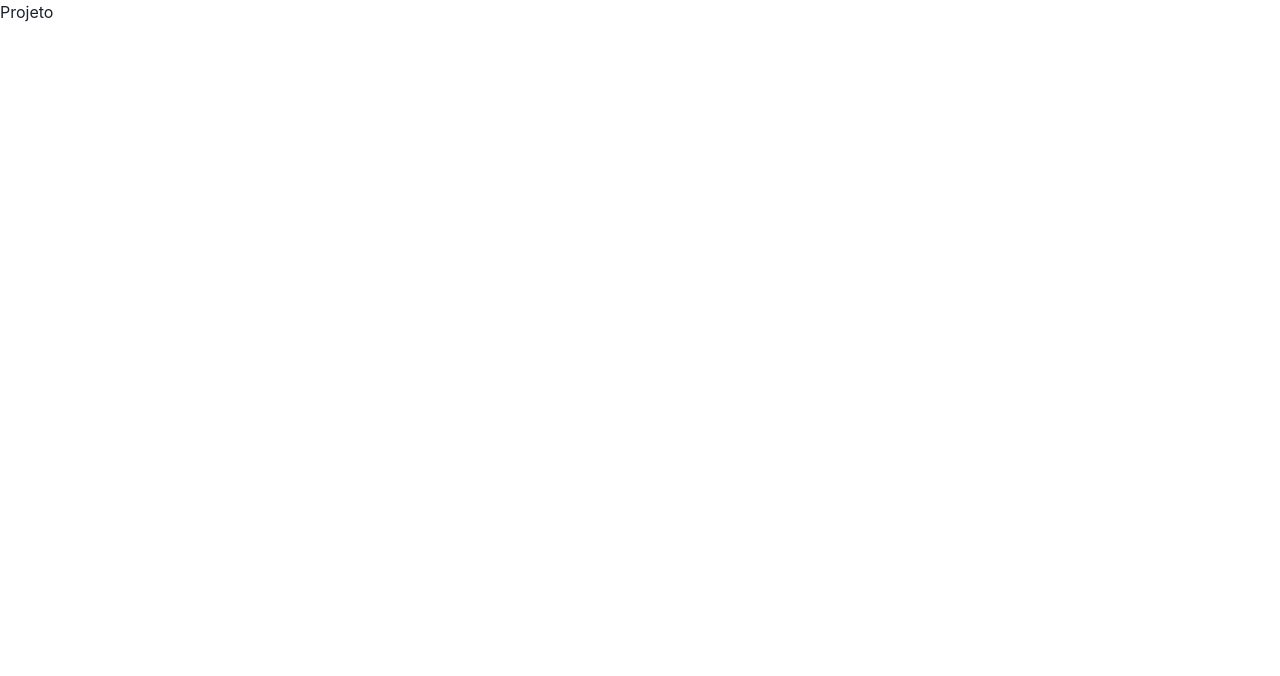
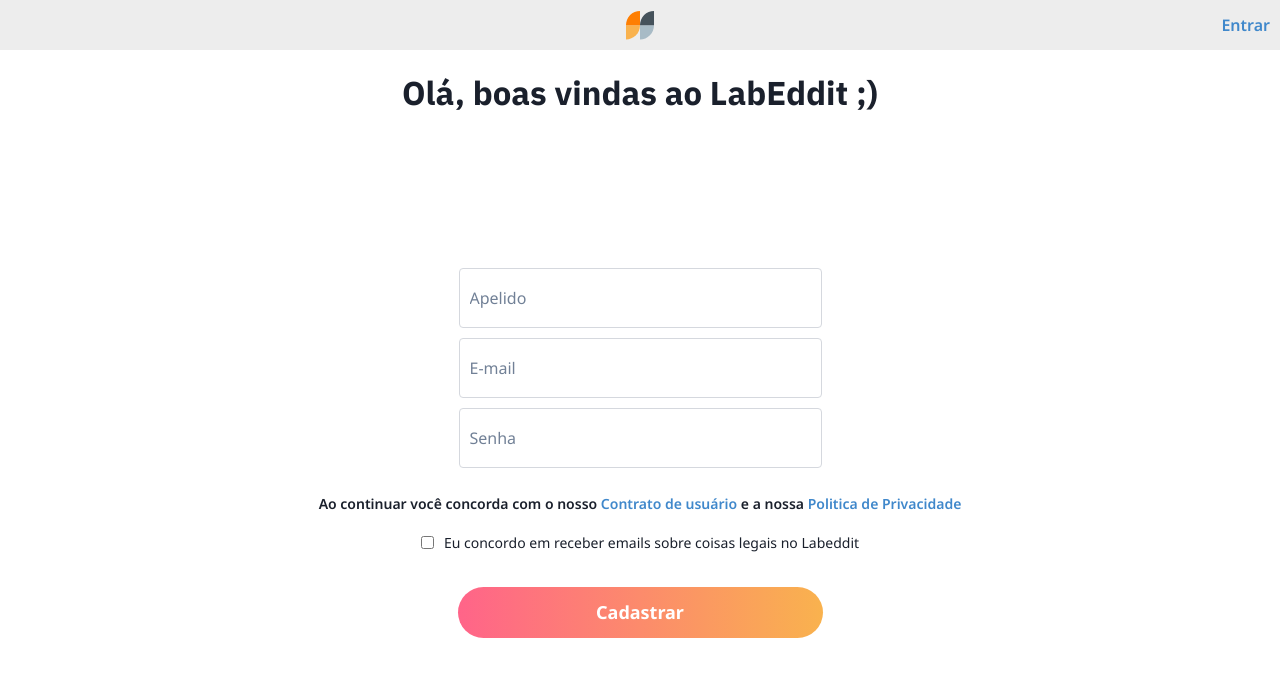
Before and after one commit to sampguilherme/labeddit-frontend, a React (Create React App) app: page /signup in a window 1280 px wide. Shown: the top 676 px of the page. Built offline with nearby package versions, Linux system fonts and the light colour scheme; no server answers.

Commit message:
signup finalizado

```diff
--- a/package.json
+++ b/package.json
@@ -9,6 +9,7 @@
     "@testing-library/jest-dom": "^5.16.5",
     "@testing-library/react": "^13.4.0",
     "@testing-library/user-event": "^13.5.0",
+    "axios": "^1.3.4",
     "framer-motion": "^10.2.3",
     "react": "^18.2.0",
     "react-dom": "^18.2.0",
--- a/public/index.html
+++ b/public/index.html
@@ -13,7 +13,7 @@
 
     <link rel="preconnect" href="https://fonts.googleapis.com">
     <link rel="preconnect" href="https://fonts.gstatic.com" crossorigin>
-    <link href="https://fonts.googleapis.com/css2?family=IBM+Plex+Sans:wght@300;700&family=Noto+Sans:wght@700&display=swap" rel="stylesheet">
+    <link href="https://fonts.googleapis.com/css2?family=IBM+Plex+Sans:wght@300;700&family=Noto+Sans:wght@400;600;700&display=swap" rel="stylesheet">
     <!--
       manifest.json provides metadata used when your web app is installed on a
       user's mobile device or desktop. See https://developers.google.com/web/fundamentals/web-app-manifest/
@@ -28,7 +28,7 @@
       work correctly both with client-side routing and a non-root public URL.
       Learn how to configure a non-root public URL by running `npm run build`.
     -->
-    <title>React App</title>
+    <title>Labeddit</title>
   </head>
   <body>
     <noscript>You need to enable JavaScript to run this app.</noscript>
--- /dev/null
+++ b/src/components/Header/Header.js
@@ -0,0 +1,17 @@
+import { A, LogoHeader, PrincipalDiv } from "./HeaderStyle"
+import Logo from "../../assets/logo-labeddit.svg"
+import { useNavigate } from "react-router-dom"
+import { goToLoginPage } from "../../Router/coordinator"
+
+
+export const Header = () => {
+
+    const navigate = useNavigate()
+
+    return (
+        <PrincipalDiv>
+            <img src={Logo} alt="Logo labeddit"/>
+            <A href="#" onClick={() => goToLoginPage(navigate)}>Entrar</A>
+        </PrincipalDiv>
+    )
+}
--- /dev/null
+++ b/src/components/Header/HeaderStyle.js
@@ -0,0 +1,27 @@
+import styled from "styled-components";
+
+export const PrincipalDiv = styled.div`
+    display: flex;
+    align-items: center;
+    justify-content: center;
+    width: 100vw;
+    height: 50px;
+    background-color: #ededed;
+    position: relative;
+`
+
+export const LogoHeader = styled.img`
+
+`
+
+export const A = styled.a`
+    display: flex;
+    font-family: 'Noto Sans', sans-serif;
+    font-weight: 600;
+    color: #4088CB;
+    position: absolute;
+    right: 10px;
+    &:hover {
+        text-decoration: underline;
+    }
+`
--- a/src/contexts/GlobalStates.js
+++ b/src/contexts/GlobalStates.js
@@ -1,8 +1,56 @@
 import { useState } from "react";
+import axios from "axios"
 
 export const GlobalState = () => {
 
+    const [users, setUsers] = useState()
+
+    const [nickname, setNickname] = useState("")
+    const [email, setEmail] = useState("")
+    const [password, setPassword] = useState("")
+
+    const [error, setError] = useState("")
+
+    const getUsers = () => {
+        axios.get("https://labeddit-backend-ka62.onrender.com/users")
+        .then((response) => {
+            setUsers(response.data)
+        })
+        .catch((error) => {
+            console.log(error)
+        })
+    }
+
+    const createUser = async () => {
+        const body ={
+            nickname,
+            email,
+            password
+        }
+
+        await axios.post("https://labeddit-backend-ka62.onrender.com/users/signup", body)
+        .then((response) => {
+            getUsers()
+            setNickname("")
+            setEmail("")
+            setPassword("")
+            setError("")
+        })
+        .catch((error) => {
+            setError(error.response.data)
+        })
+    }
+
     return {
-
+        getUsers,
+        users,
+        createUser,
+        nickname,
+        setNickname,
+        email,
+        setEmail,
+        password,
+        setPassword,
+        error
     }
 }
--- a/src/pages/home/Home.js
+++ b/src/pages/home/Home.js
@@ -1,3 +1,15 @@
+import { useNavigate } from "react-router-dom"
+import { goToLoginPage } from "../../Router/coordinator"
+import { ButtonContinue } from "../login/LoginStyles"
+
 export const Home = () => {
 
+    const navigate = useNavigate()
+
+    return(
+        <>
+            <h1>Home</h1>
+            <ButtonContinue onClick={() => goToLoginPage(navigate)}>Login</ButtonContinue>
+        </>
+    )
 }
--- a/src/pages/login/Login.js
+++ b/src/pages/login/Login.js
@@ -1,8 +1,21 @@
-import React from "react"
+import React, { useContext, useEffect } from "react"
 import { LogoImg, PrincipalDiv, TitleH1, Span, LoginInput, DivInputs, DivButtons, ButtonContinue, Hr, ButtonSignup } from "./LoginStyles"
 import Logo from "../../assets/logo-labeddit.svg"
+import { useNavigate } from "react-router-dom"
+import { goToHomePage, goToSignupPage } from "../../Router/coordinator"
+import { GlobalContext } from "../../contexts/GlobalContext"
 
 export const Login = () => {
+
+    const context = useContext(GlobalContext)
+
+    const {
+        getUsers,
+        users
+    } = context
+
+    const navigate = useNavigate()
+
 
     return (
         <PrincipalDiv>
@@ -14,9 +27,9 @@ export const Login = () => {
                 <LoginInput placeholder="Senha" type="password"/>
             </DivInputs>
             <DivButtons>
-                <ButtonContinue>Continuar</ButtonContinue>
+                <ButtonContinue onClick={() => goToHomePage(navigate)}>Continuar</ButtonContinue>
                 <Hr/>
-                <ButtonSignup>Crie uma conta!</ButtonSignup>
+                <ButtonSignup onClick={() => goToSignupPage(navigate)}>Crie uma conta!</ButtonSignup>
             </DivButtons>
 
         </PrincipalDiv>
--- a/src/pages/login/LoginStyles.js
+++ b/src/pages/login/LoginStyles.js
@@ -33,6 +33,8 @@ export const DivInputs = styled.div`
 `
 
 export const LoginInput = styled.input`
+    font-family: 'Noto Sans', sans-serif;
+    font-weight: 400;
     border: 1px solid #D5D8DE;
     border-radius: 4px;
     height: 60px;
@@ -50,11 +52,15 @@ export const DivButtons = styled.div`
 export const ButtonContinue = styled.button`
     color: white;
     font-family: 'Noto Sans', sans-serif;
+    font-weight: 700;
     font-size: 18px;
     width: 365px;
     height: 51px;
     background: linear-gradient(90deg, #FF6489 0%, #F9B24E 100%);
     border-radius: 27px;
+    &:hover{
+        opacity: 90%;
+    }
 `
 
 export const Hr = styled.hr`
@@ -64,10 +70,14 @@ export const Hr = styled.hr`
 export const ButtonSignup = styled.button`
     color: #FE7E02;
     font-family: 'Noto sans', sans-serif;
+    font-weight: 700;
     font-size: 18px;
     width: 365px;
     height: 51px;
     background-color: white;
     border: 1px solid #FE7E02;
     border-radius: 27px;
+    &:hover{
+        opacity: 70%;
+    }
 `
--- a/src/pages/signup/Signup.js
+++ b/src/pages/signup/Signup.js
@@ -1,7 +1,54 @@
+import { useContext, useEffect } from "react"
+import { Header } from "../../components/Header/Header"
+import { GlobalContext } from "../../contexts/GlobalContext"
+import { DivInputs, H1, PrincipalDiv, SignupInput, Span, A, RegisterButton, NotificationDiv, P, ErrorP } from "./SignupStyles"
+
 export const Signup = () => {
+
+
+
+    const context = useContext(GlobalContext)
+
+    const {
+        getUsers,
+        users,
+        createUser,
+        nickname,
+        setNickname,
+        email,
+        setEmail,
+        password,
+        setPassword,
+        error
+    } = context
+
+    useEffect(() => {
+        getUsers()
+    }, [])
+
+    const emailRegex = /\S+@\S+\.\S+/
+    const passwordRegex = /^(?=.*[A-Za-z])(?=.*\d)[A-Za-z\d]{8,}$/
+
     return(
-        <>
-            <h1>Projeto</h1>
-        </>
+        <body>
+            <Header/>
+            <PrincipalDiv>
+                <H1>Olá, boas vindas ao LabEddit {';)'}</H1>
+                <DivInputs>
+                    <SignupInput placeholder="Apelido" type="text" value={nickname} onChange={(e) => setNickname(e.target.value)}/>
+                    <SignupInput placeholder="E-mail" type="text" value={email} onChange={(e) => setEmail(e.target.value)}/>
+                    <SignupInput placeholder="Senha" type="password" value={password} onChange={(e) => setPassword(e.target.value)}/>
+                </DivInputs>
+                {error ? <ErrorP>{error}</ErrorP> : <></>}
+                <Span>Ao continuar você concorda com o nosso <A href="#">Contrato de usuário </A>
+                    e a nossa <A href="#">Politica de Privacidade</A>
+                </Span>
+                <NotificationDiv>
+                    <input type="checkbox"/>
+                    <P>Eu concordo em receber emails sobre coisas legais no Labeddit</P>
+                </NotificationDiv>
+                <RegisterButton onClick={() => createUser()}>Cadastrar</RegisterButton>
+            </PrincipalDiv>
+        </body>
     )
 }
--- a/src/pages/signup/SignupStyles.js
+++ b/src/pages/signup/SignupStyles.js
@@ -0,0 +1,79 @@
+import styled from "styled-components";
+
+export const PrincipalDiv =  styled.div`
+    display: flex;
+    flex-direction: column;
+    align-items: center;
+`
+
+export const H1 = styled.h1`
+    font-family: 'IBM Plex Sans', sans-serif;
+    font-size: 33px;
+    font-weight: bold;
+    margin: 18px 18px 150px 18px;
+`
+
+export const DivInputs = styled.div`
+    display: flex;
+    flex-direction: column;
+    gap: 10px;
+`
+
+export const SignupInput = styled.input`
+    font-family: 'Noto Sans', sans-serif;
+    font-weight: 400;
+    border: 1px solid #D5D8DE;
+    border-radius: 4px;
+    height: 60px;
+    width: 363px;
+    padding: 10px;
+`
+
+export const ErrorP = styled.p`
+    font-family: 'Noto Sans', sans-serif;
+    font-weight: 400;
+    color: red;
+    font-size: 14px;
+    margin-top: 25px;
+`
+
+export const Span = styled.span`
+    font-family: 'Noto Sans', sans-serif;
+    font-size: 14px;
+    font-weight: 600;
+    padding: 25px 10px 10px 10px;
+`
+
+export const A = styled.a`
+    color: #4088CB;
+    &:hover {
+        text-decoration: underline;
+    }
+`
+
+export const NotificationDiv = styled.div`
+    display: flex;
+    padding: 8px 10px 10px 10px;
+`
+
+export const P = styled.p`
+    font-family: 'Noto Sans', sans-serif;
+    font-size: 14px;
+    font-weight: 400;
+    margin-left: 10px;
+`
+
+export const RegisterButton = styled.button`
+    color: white;
+    font-family: 'Noto Sans', sans-serif;
+    font-weight: 700;
+    font-size: 18px;
+    width: 365px;
+    height: 51px;
+    background: linear-gradient(90deg, #FF6489 0%, #F9B24E 100%);
+    border-radius: 27px;
+    margin-top: 24px;
+    &:hover{
+        opacity: 90%;
+    }
+`
```
Also changed, not shown: 2 other files (tests, documents, lock files or other folders).
